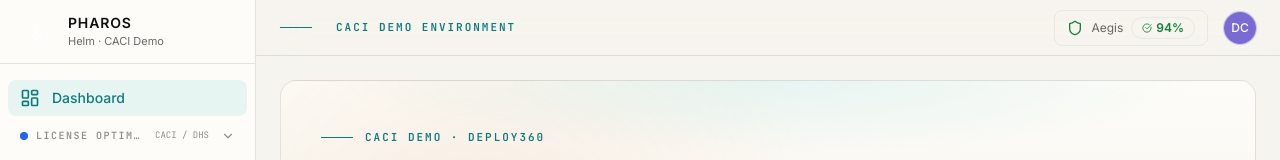
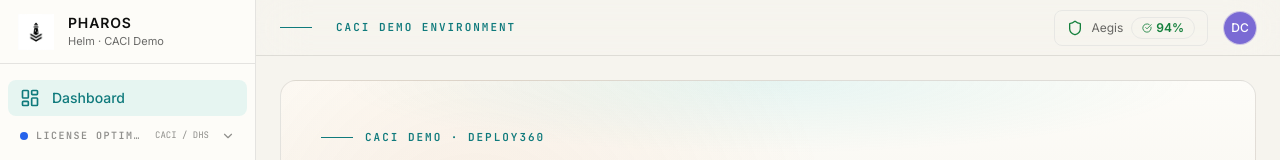
Before and after one commit to ssripada09-svg/miojo_demo, a Next.js app: page / in a window 1280 px wide. Shown: the top 160 px of the page. Built offline with nearby package versions, Linux system fonts and the light colour scheme.

Commit message:
fix: use black pharos mark asset in sidebar

```diff
--- a/components/navigation/sidebar.tsx
+++ b/components/navigation/sidebar.tsx
@@ -58,11 +58,11 @@
         <Link href="/" className="flex items-center gap-3 min-w-0" onClick={handleNavClick}>
           <div className="w-10 h-10 flex items-center justify-center flex-shrink-0">
             <Image
-              src="/brand/pharos-mark-white.png"
+              src="/brand/pharos-mark-black.jpg"
               alt="Pharos"
-              width={34}
-              height={34}
-              className="w-8 h-8 object-contain invert brightness-0 opacity-95"
+              width={40}
+              height={40}
+              className="w-9 h-9 object-contain"
               priority
             />
           </div>
```
Also changed, not shown: public/brand/pharos-mark-black.jpg (added).
